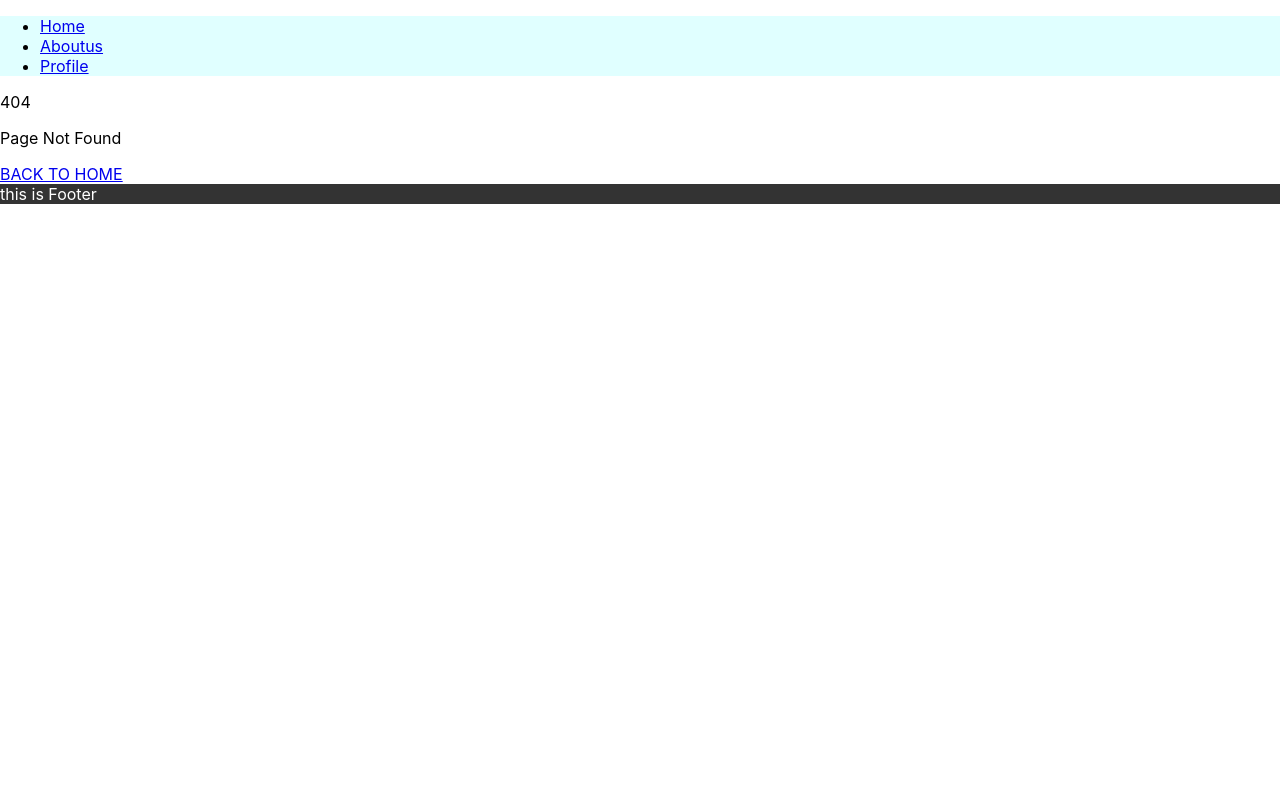
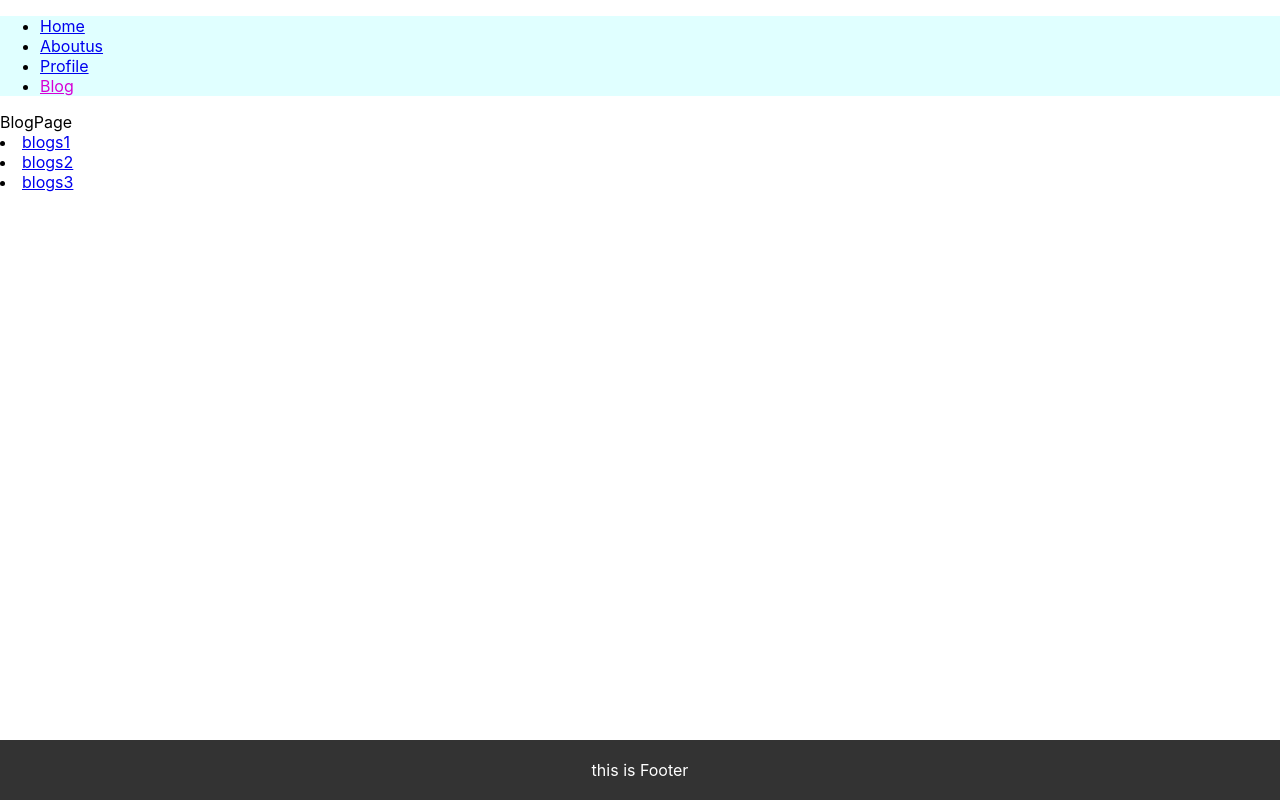
Before and after one commit to HanzaleLatifi/SPA-react-router-, a React (Create React App) app: page /blog in a window 1280 px wide. Before the commit this address had no page. Built offline with nearby package versions, Linux system fonts and the light colour scheme.

Commit message:
dynamic url with match.params.id

```diff
--- a/src/App.css
+++ b/src/App.css
@@ -1,9 +1,14 @@
 .activeLink{
-    color: blueviolet;
+    color: rgb(214, 0, 214);
 }
 footer{
+    position: fixed;
+    bottom: 0;
+    padding: 20px 0 ;
     background-color: #333;
     color: white;
+    width: 100%;
+    text-align: center;
 }
 header{
     background-color: lightcyan;
--- a/src/App.js
+++ b/src/App.js
@@ -11,7 +11,6 @@ function App() {
             return <Route {...route} />
           })}
         </Switch>
-
       </Layout>
 
     </BrowserRouter>
--- /dev/null
+++ b/src/components/Blogs.js
@@ -0,0 +1,16 @@
+import React from 'react'
+import {Link} from 'react-router-dom'
+
+function Blogs(props) {
+   const id = props.match.params.id ;
+
+    return (
+        <div>
+            <p> blogNumber:{id}</p>
+             <Link to="/blog">back to blog</Link>
+
+        </div>
+    )
+}
+
+export default Blogs
--- a/src/components/Navigation.js
+++ b/src/components/Navigation.js
@@ -5,7 +5,8 @@ function Navigation(props) {
     const items=[
         {name:"Home" , to:"/" , exact:true} ,
         {name:"Aboutus" , to:"/about-us"},
-        {name:"Profile" , to:"/profile"}
+        {name:"Profile" , to:"/profile"},
+        {name:"Blog" , to:"/blog"}
 
     ]
 
@@ -17,7 +18,8 @@ function Navigation(props) {
                 <ul>
                     {items.map(item=>{
                         return(
-                            <li>
+                            <li key={item.to}>
+
                                 <NavLink to={item.to} activeClassName="activeLink" exact={item.exact}>
                                     {item.name}
                                 </NavLink>
--- /dev/null
+++ b/src/pages/BlogPage.js
@@ -0,0 +1,29 @@
+import React from 'react'
+import {Link} from 'react-router-dom'
+const items=[
+    {name:"blogs1" , to:"/blog/1" } ,
+    {name:"blogs2" , to:"/blog/2"},
+    {name:"blogs3" , to:"/blog/3"}
+
+]
+
+function BlogPage(props) {
+
+    return (
+        <div>
+            BlogPage
+            {items.map(item=>{
+                        return(
+                            <li key={item.to}>
+
+                                <Link to={item.to} >
+                                    {item.name}
+                                </Link>
+                            </li>
+                        );
+                    })}
+        </div>
+    )
+}
+
+export default BlogPage
```
Also changed, not shown: src/routes.js (+8 -2 lines).
